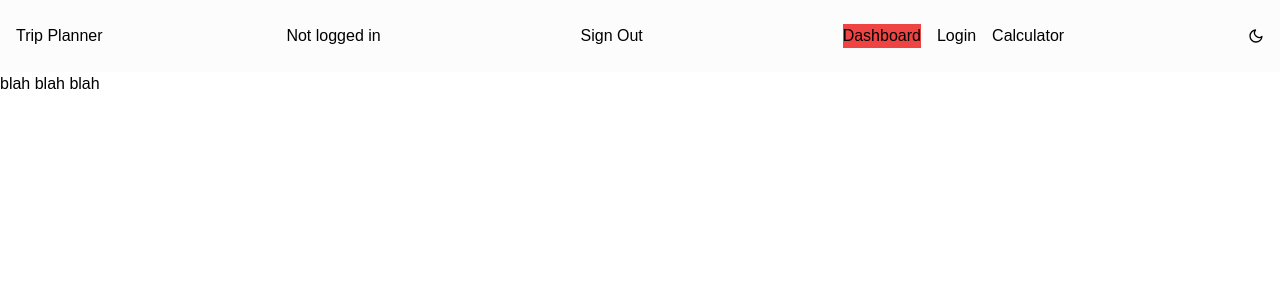
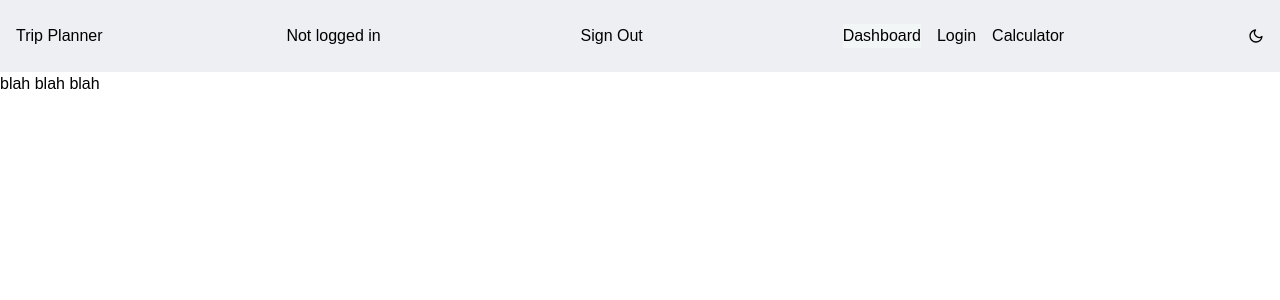
Before and after one commit to adamhinton/mileagebuddy, a Next.js app: page /trip in a window 1280 px wide. Shown: the top 300 px of the page. Built offline with nearby package versions, Linux system fonts and the light colour scheme; no server answers.

Commit message:
Flesh out background colors

```diff
--- a/src/app/globals.css
+++ b/src/app/globals.css
@@ -35,10 +35,11 @@
 	--neutral: 0, 0%, 98%;
 	--neutral-text: 0, 0%, 20%;
 
-	/* Background color: Very soft blue */
-	--background: 210, 20%, 99%;
-	--background-component: 210, 10%, 97%;
-	--foreground: 0, 0%, 0%;
+	--background-base: 210, 30%, 98%; /* Softest blue-gray */
+	--background-elevated: 200, 25%, 96%; /* Slightly deeper for cards */
+	--background-header: 220, 20%, 94%; /* Distinct but subtle for headers */
+	--background-sidebar: 200, 15%, 93%; /* Slightly different for sidebars */
+	--background-highlight: 190, 30%, 97%; /* Subtle highlight areas */
 }
 
 .dark {
@@ -64,10 +65,12 @@
 	--neutral: 0, 0%, 15%;
 	--neutral-text: 0, 0%, 95%;
 
-	/* Background color: Very dark blue */
-	--background: 210, 10%, 12%;
-	--background-component: 210, 10%, 15%;
-	--foreground: 0, 0%, 90%;
+	/* Background System - Dark Mode */
+	--background-base: 220, 20%, 13%; /* Deep blue-gray */
+	--background-elevated: 215, 25%, 15%; /* Slightly lighter for cards */
+	--background-header: 220, 20%, 17%; /* Distinct header areas */
+	--background-sidebar: 215, 15%, 16%; /* Subtle sidebar difference */
+	--background-highlight: 210, 30%, 18%; /* Subtle highlight areas */
 }
 
 body {
--- a/src/app/layout.tsx
+++ b/src/app/layout.tsx
@@ -37,7 +37,7 @@ export default function RootLayout({
 		// The mismatch between the server and client side rendered content for dark mode is resolved by our ThemeWrapper, not to worry
 		<html lang="en" suppressHydrationWarning>
 			<body
-				className={`${geistSans.variable} ${geistMono.variable} antialiased`}
+				className={`${geistSans.variable} ${geistMono.variable} antialiased bg-background-base`}
 			>
 				{/* ThemeWrapper is the dark/light theme wrapper */}
 				<ThemeWrapper>
--- a/src/components/Header.tsx
+++ b/src/components/Header.tsx
@@ -16,7 +16,7 @@ export const Header: React.FC = () => {
 	console.log("redux user in Header:", user);
 
 	return (
-		<header className=" p-4 flex justify-between items-center">
+		<header className="bg-background-header p-4 flex justify-between items-center">
 			<h1 className=" ">Trip Planner</h1>
 			{/* Just for testing */}
 			<h2>{user ? "Logged in" : "Not logged in "}</h2>
@@ -36,7 +36,10 @@ export const Header: React.FC = () => {
 				Sign Out
 			</button>
 			<nav className="flex space-x-4">
-				<Link className="btn" href="/dashboard">
+				<Link
+					className="bg-background-elevated hover:bg-background-highlight"
+					href="/dashboard"
+				>
 					Dashboard
 				</Link>
 				<Link href="/login">Login</Link>
--- a/tailwind.config.ts
+++ b/tailwind.config.ts
@@ -37,10 +37,18 @@ export default {
 				"neutral-text": {
 					DEFAULT: "hsl(var(--neutral-text))",
 				},
-				/* Background color: Very soft blue */
+				/* Background System */
 				background: {
-					DEFAULT: "hsl(var(--background))",
-					component: "hsl(var(--background-component))", // Different background for components
+					// Main app background
+					base: "hsl(var(--background-base))",
+					// Elevated components like cards
+					elevated: "hsl(var(--background-elevated))",
+					// Header, navigation areas
+					header: "hsl(var(--background-header))",
+					// Sidebar, secondary navigation
+					sidebar: "hsl(var(--background-sidebar))",
+					// Highlighted sections, focus areas
+					highlight: "hsl(var(--background-highlight))",
 				},
 				foreground: {
 					DEFAULT: "hsl(var(--foreground))",
```
